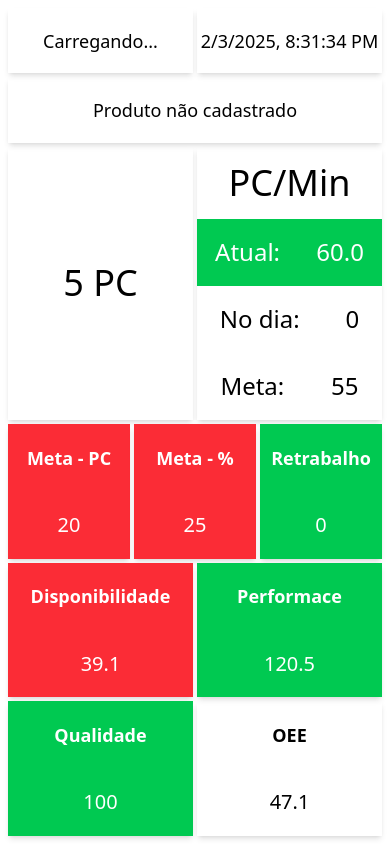
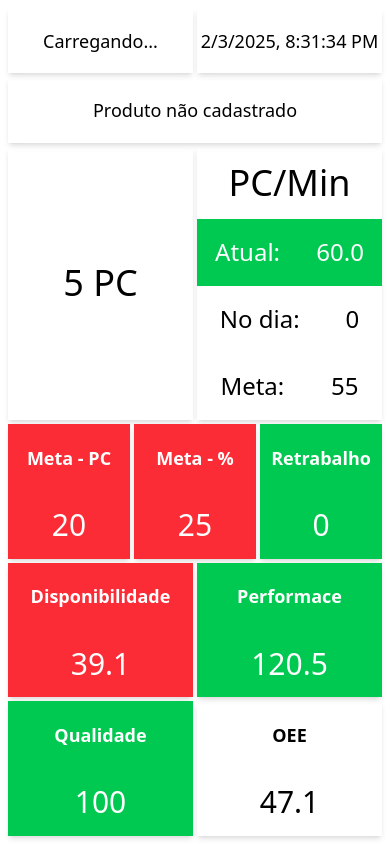
Before and after one commit to ElcioMFernandes/VieliTech, a React (Vite) app: page / in a window 390 px wide. Built offline with nearby package versions, Linux system fonts and the light colour scheme; no server answers.

Commit message:
Update Indicator component: enhance text sizes for better responsiveness and readability

```diff
--- a/src/components/Indicator.tsx
+++ b/src/components/Indicator.tsx
@@ -17,8 +17,12 @@ export const Indicator = (props: IndicatorProps) => {
             : " text-black"
         } grid grid-rows-2 justify-around items-center text-center shadow-md`}
       >
-        <p className="font-semibold text-lg lg:text-3xl">{props.name}</p>
-        <p className="text-xl lg:text-4xl">{props.value}</p>
+        <p className="font-semibold text-lg md:text-xl lg:text-2xl xl:text-3xl">
+          {props.name}
+        </p>
+        <p className="text-3xl md:text-5xl lg:text-3xl xl:text-6xl">
+          {props.value}
+        </p>
       </div>
     </>
   );
```
